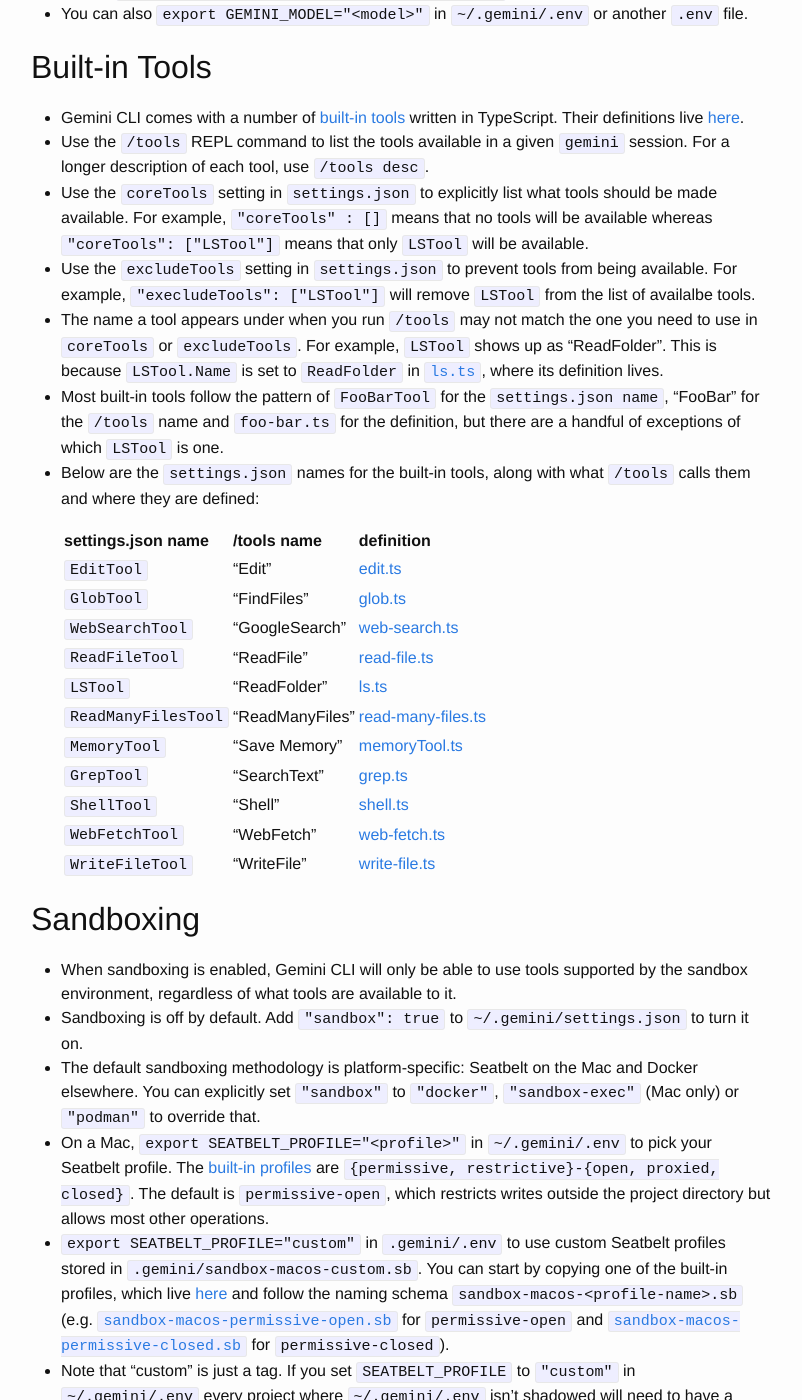
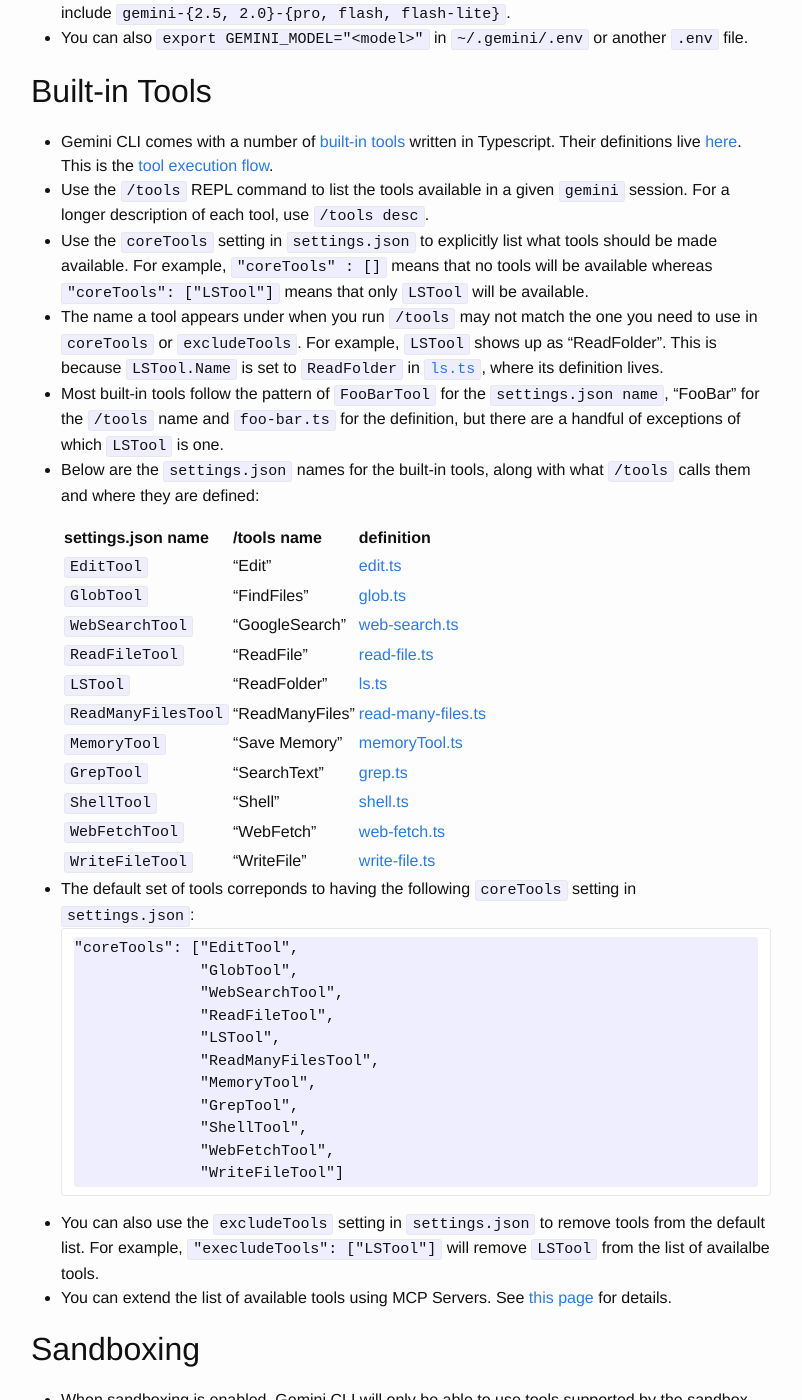
Before and after one commit to vglazer/vglazer.github.io, a Jekyll site: the page built from _posts/2025-07-22-gemini-cli-notes.md, in a window 1280 px wide and 1400 px high, scrolled down 1776 px. Shown: the whole window, without its empty margins (239-1041 px from the left). Built offline with Jekyll 4.4.1, drawn with Linux system fonts in a browser that asks for light colours; nearby versions of some CDN libraries; some of the changed text lies outside the part shown.

Commit message:
Latest draft

````diff
--- a/_posts/2025-07-22-gemini-cli-notes.md
+++ b/_posts/2025-07-22-gemini-cli-notes.md
@@ -41,10 +42,9 @@ categories: ai agents llms productiviy devtools osx gemini gemini-cli google
 - You can also `export GEMINI_MODEL="<model>"` in `~/.gemini/.env` or another `.env` file.
 
 ## Built-in Tools
-- Gemini CLI comes with a number of [built-in tools](https://github.com/google-gemini/gemini-cli/blob/main/docs/core/tools-api.md#built-in-tools) written in TypeScript. Their definitions live [here](https://github.com/google-gemini/gemini-cli/tree/main/packages/core/src/tools).
+- Gemini CLI comes with a number of [built-in tools](https://github.com/google-gemini/gemini-cli/blob/main/docs/core/tools-api.md#built-in-tools) written in Typescript. Their definitions live [here](https://github.com/google-gemini/gemini-cli/tree/main/packages/core/src/tools). This is the [tool execution flow](https://github.com/google-gemini/gemini-cli/blob/main/docs/core/tools-api.md#tool-execution-flow).
 - Use the `/tools` REPL command to list the tools available in a given `gemini` session. For a longer description of each tool, use `/tools desc`.
 - Use the `coreTools` setting in `settings.json` to explicitly list what tools should be made available. For example, `"coreTools" : []` means that no tools will be available whereas `"coreTools": ["LSTool"]` means that only `LSTool` will be available.
-- Use the `excludeTools` setting in `settings.json` to prevent tools from being available. For example, `"execludeTools": ["LSTool"]` will remove `LSTool` from the list of availalbe tools.
 - The name a tool appears under when you run `/tools` may not match the one you need to use in `coreTools` or `excludeTools`. For example, `LSTool` shows up as "ReadFolder". This is because `LSTool.Name` is set to `ReadFolder` in [`ls.ts`](https://github.com/google-gemini/gemini-cli/blob/main/packages/core/src/tools/ls.ts), where its definition lives.
 - Most built-in tools follow the pattern of `FooBarTool` for the `settings.json name`, “FooBar” for the `/tools` name and `foo-bar.ts` for the definition, but there are a handful of exceptions of which `LSTool` is one.
 - Below are the `settings.json` names for the built-in tools, along with what `/tools` calls them and where they are defined:
@@ -63,6 +63,23 @@ categories: ai agents llms productiviy devtools osx gemini gemini-cli google
   | `WebFetchTool`       | "WebFetch"      | [web-fetch.ts](https://github.com/google-gemini/gemini-cli/blob/main/packages/core/src/tools/web-fetch.ts)       |
   | `WriteFileTool`      | "WriteFile"     | [write-file.ts](https://github.com/google-gemini/gemini-cli/blob/main/packages/core/src/tools/write-file.ts)      |
 
+- The default set of tools correponds to having the following `coreTools` setting in `settings.json`:
+```
+"coreTools": ["EditTool",
+                "GlobTool",
+                "WebSearchTool",
+                "ReadFileTool",
+                "LSTool",
+                "ReadManyFilesTool",
+                "MemoryTool",
+                "GrepTool",
+                "ShellTool",
+                "WebFetchTool",
+                "WriteFileTool"]
+```
+- You can also use the `excludeTools` setting in `settings.json` to remove tools from the default list. For example, `"execludeTools": ["LSTool"]` will remove `LSTool` from the list of availalbe tools.
+- You can extend the list of available tools using MCP Servers. See [this page](https://github.com/google-gemini/gemini-cli/blob/main/docs/tools/mcp-server.md) for details.
+
 ## Sandboxing
 - When sandboxing is enabled, Gemini CLI will only be able to use tools supported by the sandbox environment, regardless of what tools are available to it.
 - Sandboxing is off by default. Add `"sandbox": true` to `~/.gemini/settings.json` to turn it on.
@@ -78,6 +95,7 @@ categories: ai agents llms productiviy devtools osx gemini gemini-cli google
 - Store `myproject`-specific context in `myproject/GEMINI.md` (_not_ `myproject/.gemini/GEMINI.md`). See, e.g. Gemini CLI's [own GEMINI.md](https://github.com/google-gemini/gemini-cli/blob/main/GEMINI.md).
 - Project-specific context will be merged with user-level context. Use the `/memory show` REPL command to see the overall, merged context.
 - Context can be controlled in a more granular way using multiple `GEMINI.md` files, with the directory you launch `gemini` from determining exactly which ones are included. The details are [here](https://github.com/google-gemini/gemini-cli/blob/main/docs/cli/configuration.md#context-files-hierarchical-instructional-context).
+- Context loaded from `GEMINI.md` files will consume tokens available in the context window. However, given that the size if 1 million tokens for Gemini 2.5 Pro, this generally should not be an issue.
 
 ## An Illustrative Example
 Say that you are on a Mac and didn't set any Gemini CLI-related environment variables in `~/.zshrc` or `~/.bashrc`. Assume that your user-level Gemini CLI configuration looks like this:
````
Also changed, not shown: other parts of _posts/2025-07-22-gemini-cli-notes.md (+1 -0 lines).
